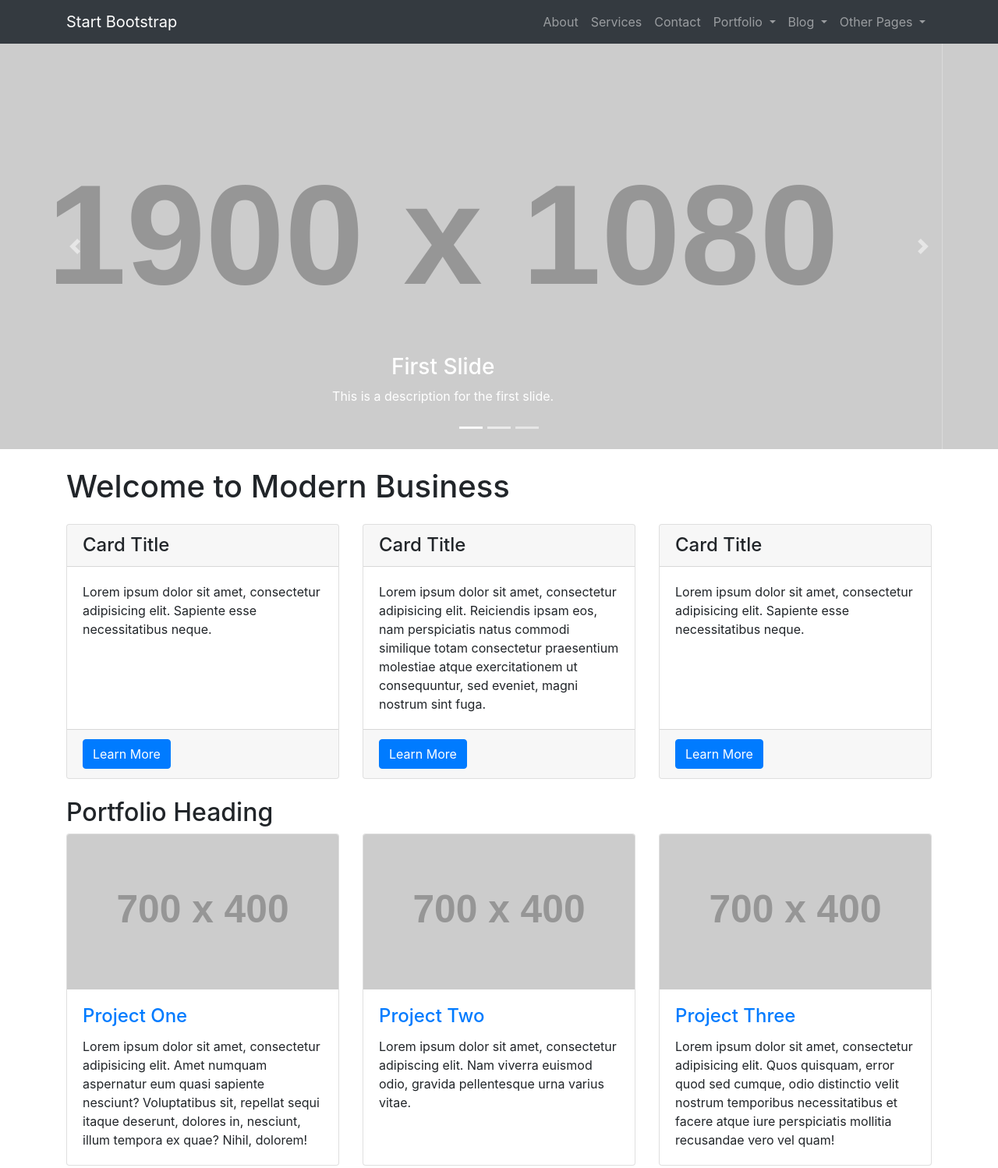
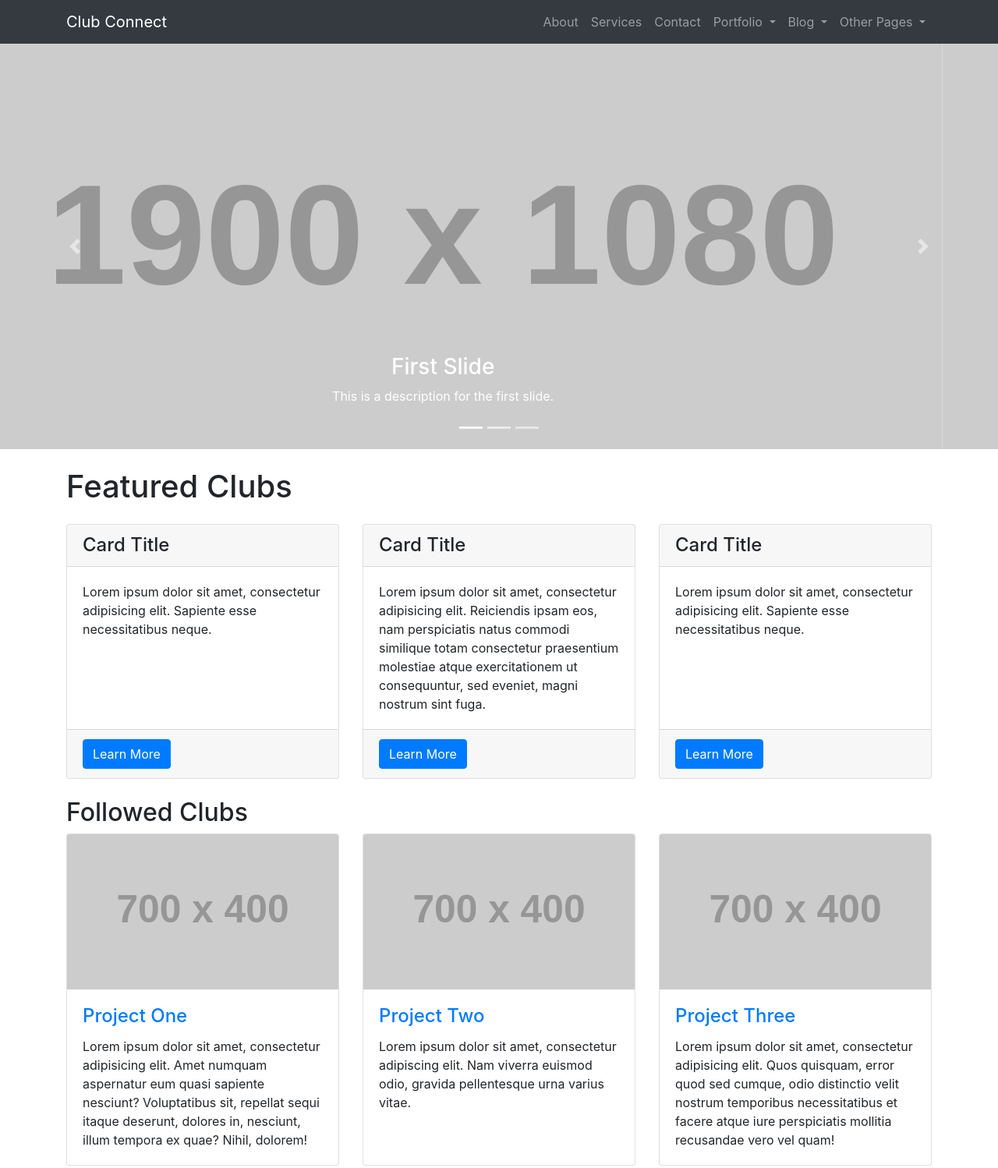
Before and after one commit to mattjaros3/Club-Connect, a website: page index.html in a window 1280 px wide. Shown: the top 1498 px of the page at 78% size. Drawn offline with Linux system fonts and the light colour scheme; placeholder pictures from the web are drawn by us.

Commit message:
Update index.html

```diff
--- a/index.html
+++ b/index.html
@@ -8,7 +8,7 @@
   <meta name="description" content="">
   <meta name="author" content="">
 
-  <title>Modern Business - Start Bootstrap Template</title>
+  <title>Club Connect</title>
 
   <!-- Bootstrap core CSS -->
   <link href="vendor/bootstrap/css/bootstrap.min.css" rel="stylesheet">
@@ -23,7 +23,7 @@
   <!-- Navigation -->
   <nav class="navbar fixed-top navbar-expand-lg navbar-dark bg-dark fixed-top">
     <div class="container">
-      <a class="navbar-brand" href="index.html">Start Bootstrap</a>
+      <a class="navbar-brand" href="index.html">Club Connect</a>
       <button class="navbar-toggler navbar-toggler-right" type="button" data-toggle="collapse" data-target="#navbarResponsive" aria-controls="navbarResponsive" aria-expanded="false" aria-label="Toggle navigation">
         <span class="navbar-toggler-icon"></span>
       </button>
@@ -121,7 +121,7 @@
   <!-- Page Content -->
   <div class="container">
 
-    <h1 class="my-4">Welcome to Modern Business</h1>
+    <h1 class="my-4">Featured Clubs</h1>
 
     <!-- Marketing Icons Section -->
     <div class="row">
@@ -162,7 +162,7 @@
     <!-- /.row -->
 
     <!-- Portfolio Section -->
-    <h2>Portfolio Heading</h2>
+    <h2>Followed Clubs</h2>
 
     <div class="row">
       <div class="col-lg-4 col-sm-6 portfolio-item">
```
